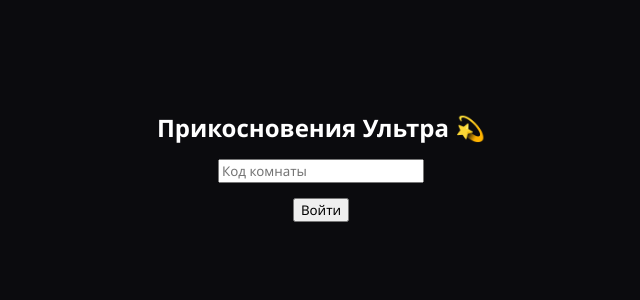
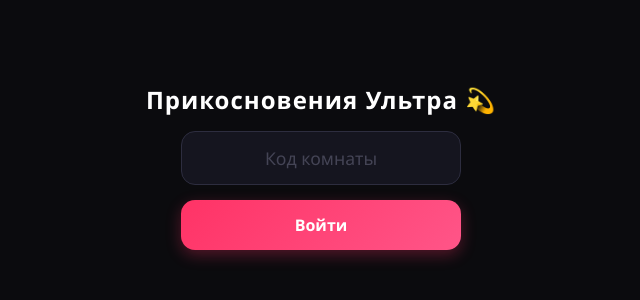
Before and after one commit to QILYYY/touch-server, a website: page index.html in a window 1280 px wide. Shown: the part 234-534 px from the top of the page, without its empty margins (319-959 px from the left). Drawn offline with Linux system fonts and the light colour scheme; a script that the page names is missing.

Commit message:
Improve styling for pairing screen in index.html
Refactor pairing screen styles for clarity and organization.

```diff
--- a/index.html
+++ b/index.html
@@ -87,7 +87,60 @@
         .theme-dot { width: 16px; height: 16px; border-radius: 50%; cursor: pointer; border: 1px solid #fff; }
 
         /* Экран авторизации */
-        #pairing-screen { position: fixed; inset: 0; background: #0b0b0e; z-index: 99999; display: flex; flex-direction: column; align-items: center; justify-content: center; gap: 15px; padding: 20px; }
+        /* ================= ИСПРАВЛЕННЫЙ ЭКРАН СОПРЯЖЕНИЯ ================= */
+        #pairing-screen {
+            position: fixed;
+            inset: 0;
+            background: #0b0b0e;
+            z-index: 99999;
+            display: flex;
+            flex-direction: column;
+            align-items: center;
+            justify-content: center;
+            gap: 15px;
+            padding: 20px;
+        }
+        #pairing-screen h2 {
+            margin: 0;
+            font-weight: 800;
+            letter-spacing: 1px;
+            color: #fff;
+        }
+        #pairing-screen p {
+            color: #555566;
+            font-size: 0.85rem;
+            margin: 0 0 10px 0;
+        }
+        /* Стили инпута на входе (не зависят от переменных темы) */
+        #pairing-screen .input-field {
+            width: 100%;
+            max-width: 280px;
+            background: #15151f;
+            border: 1px solid #2d2d3f;
+            padding: 14px;
+            border-radius: 14px;
+            color: #fff;
+            text-align: center;
+            font-size: 1.1rem;
+            outline: none;
+        }
+        #pairing-screen .input-field::placeholder {
+            color: #444455;
+        }
+        /* Стили кнопки на входе */
+        #pairing-screen .primary-btn {
+            width: 100%;
+            max-width: 280px;
+            background: linear-gradient(135deg, #ff3366, #ff5588);
+            border: none;
+            padding: 14px;
+            border-radius: 14px;
+            color: #fff;
+            font-weight: bold;
+            font-size: 1rem;
+            cursor: pointer;
+            box-shadow: 0 5px 15px rgba(255, 51, 102, 0.3);
+        }
     </style>
 </head>
 <body class="theme-dark">
```
